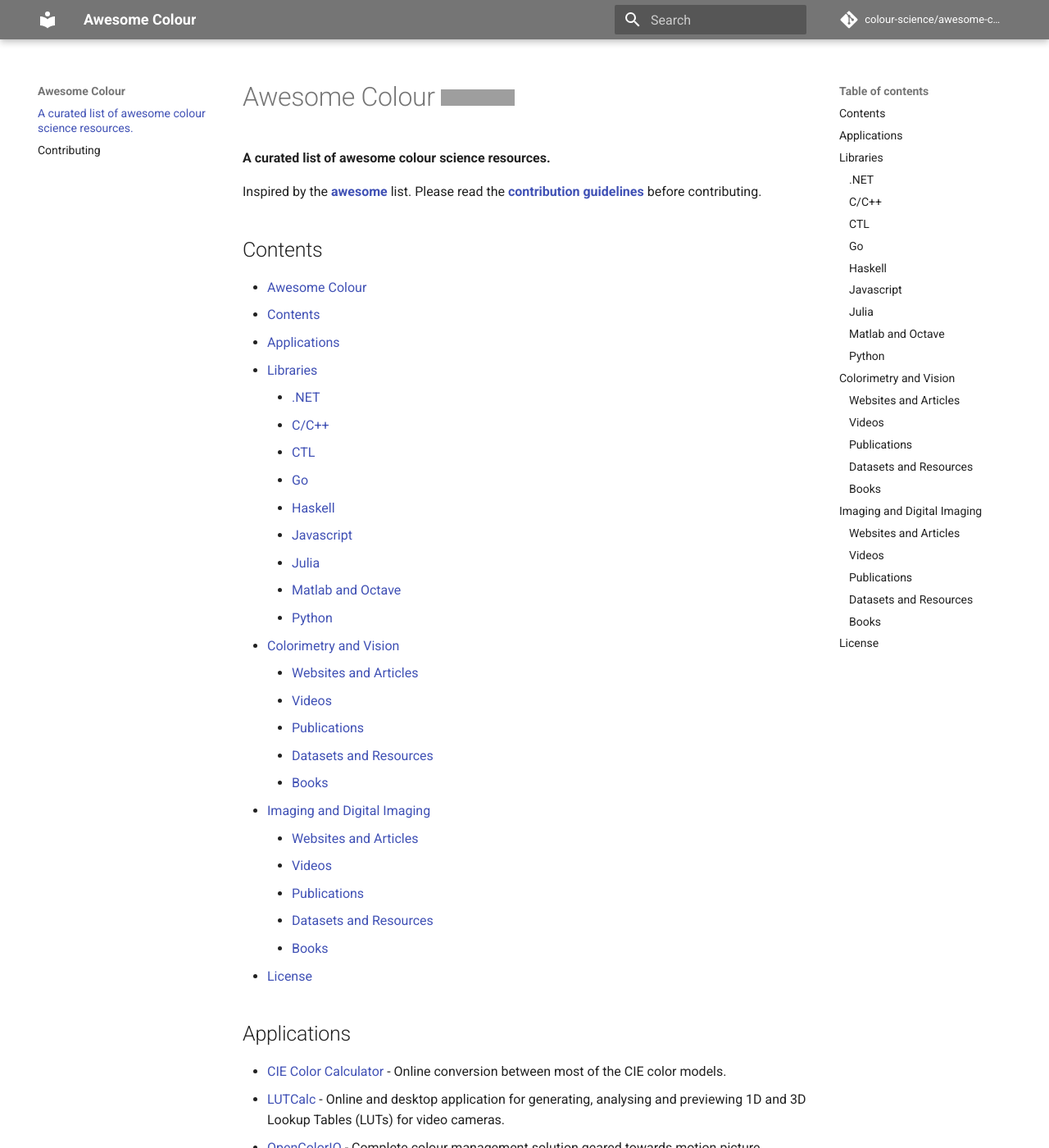
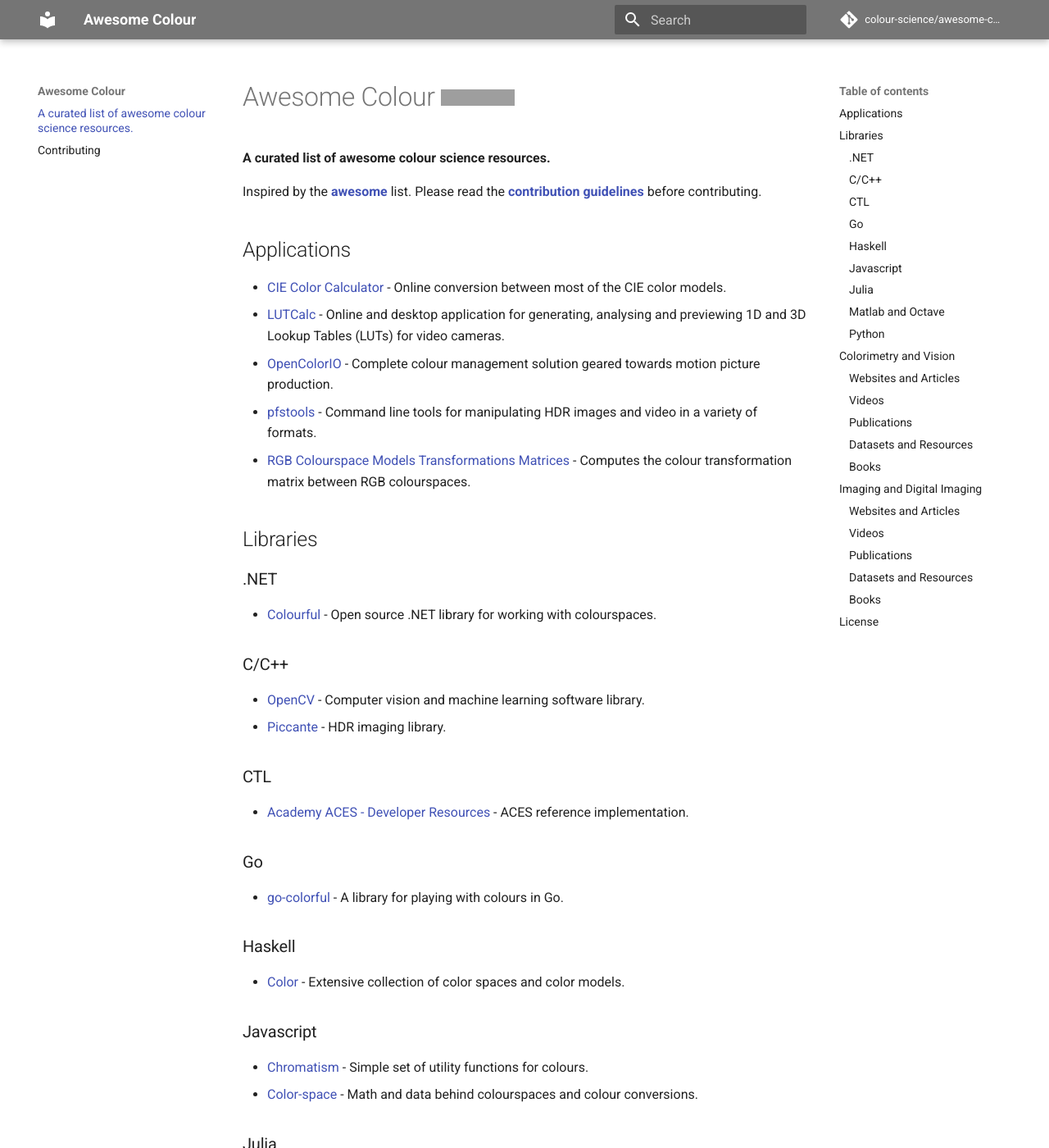
Before and after one commit to colour-science/awesome-colour, an MkDocs documentation site: the page built from docs/index.md, in a window 1280 px wide and 1400 px high. Shown: the whole window at 82% size. Built offline with MkDocs 1.6.1 and Material for MkDocs 9.7.7, drawn with Linux system fonts in a browser that asks for light colours; comment, search, counter and statistics services are not loaded; some of the changed text lies outside the part shown; grey boxes are pictures that could not be loaded.

Commit message:
Add *ColorAide*, remove ToC.

```diff
--- a/.pre-commit-config.yaml
+++ b/.pre-commit-config.yaml
@@ -37,7 +37,7 @@
     rev: 1.16.0
     hooks:
       - id: blacken-docs
-        language_version: python3.9
+        language_version: python3.10
   - repo: https://github.com/pre-commit/mirrors-prettier
     rev: "v3.1.0"
     hooks:
--- a/docs/index.md
+++ b/docs/index.md
@@ -4,46 +4,12 @@
 
 Inspired by the **[awesome](https://github.com/sindresorhus/awesome)** list. Please read the **[contribution guidelines](contributing.md)** before contributing.
 
-## Contents
-
-<!-- START doctoc generated TOC please keep comment here to allow auto update -->
-<!-- DON'T EDIT THIS SECTION, INSTEAD RE-RUN doctoc TO UPDATE -->
-
-- [Awesome Colour](#awesome-colour-)
-  - [Contents](#contents)
-  - [Applications](#applications)
-  - [Libraries](#libraries)
-    - [.NET](#net)
-    - [C/C++](#cc)
-    - [CTL](#ctl)
-    - [Go](#go)
-    - [Haskell](#haskell)
-    - [Javascript](#javascript)
-    - [Julia](#julia)
-    - [Matlab and Octave](#matlab-and-octave)
-    - [Python](#python)
-  - [Colorimetry and Vision](#colorimetry-and-vision)
-    - [Websites and Articles](#websites-and-articles)
-    - [Videos](#videos)
-    - [Publications](#publications)
-    - [Datasets and Resources](#datasets-and-resources)
-    - [Books](#books)
-  - [Imaging and Digital Imaging](#imaging-and-digital-imaging)
-    - [Websites and Articles](#websites-and-articles-1)
-    - [Videos](#videos-1)
-    - [Publications](#publications-1)
-    - [Datasets and Resources](#datasets-and-resources-1)
-    - [Books](#books-1)
-  - [License](#license)
-
-<!-- END doctoc generated TOC please keep comment here to allow auto update -->
-
 ## Applications
 
 - [CIE Color Calculator](http://www.brucelindbloom.com/ColorCalculator.html) - Online conversion between most of the CIE color models.
-- [LUTCalc](https://cameramanben.github.io/LUTCalc/) - Online and desktop application for generating, analysing and previewing 1D and 3D Lookup Tables (LUTs) for video cameras.
-- [OpenColorIO](http://opencolorio.org/) - Complete colour management solution geared towards motion picture production.
-- [pfstools](http://pfstools.sourceforge.net/) - Command line tools for manipulating HDR images and video in a variety of formats.
+- [LUTCalc](https://cameramanben.github.io/LUTCalc) - Online and desktop application for generating, analysing and previewing 1D and 3D Lookup Tables (LUTs) for video cameras.
+- [OpenColorIO](http://opencolorio.org) - Complete colour management solution geared towards motion picture production.
+- [pfstools](http://pfstools.sourceforge.net) - Command line tools for manipulating HDR images and video in a variety of formats.
 - [RGB Colourspace Models Transformations Matrices](https://www.colour-science.org/cgi-bin/rgb_colourspace_models_transformation_matrices.cgi) - Computes the colour transformation matrix between RGB colourspaces.
 
 ## Libraries
@@ -54,20 +20,20 @@
 
 ### C/C++
 
-- [OpenCV](https://opencv.org/) - Computer vision and machine learning software library.
+- [OpenCV](https://opencv.org) - Computer vision and machine learning software library.
 - [Piccante](https://github.com/cnr-isti-vclab/piccante) - HDR imaging library.
 
 ### CTL
 
-- [Academy ACES - Developer Resources](https://github.com/ampas/aces-dev/) - ACES reference implementation.
+- [Academy ACES - Developer Resources](https://github.com/ampas/aces-dev) - ACES reference implementation.
 
 ### Go
 
-- [go-colorful](https://github.com/lucasb-eyer/go-colorful/) - A library for playing with colours in Go.
+- [go-colorful](https://github.com/lucasb-eyer/go-colorful) - A library for playing with colours in Go.
 
 ### Haskell
 
-- [Color](https://github.com/lehins/Color/) - Extensive collection of color spaces and color models.
+- [Color](https://github.com/lehins/Color) - Extensive collection of color spaces and color models.
 
 ### Javascript
 
@@ -83,13 +49,14 @@
 - [Colorlab](https://www.uv.es/vista/vistavalencia/software/colorlab.html) - Colour computation and visualization toolbox.
 - [HDR_Toolbox](https://github.com/banterle/HDR_Toolbox) - Toolbox for processing HDR images.
 - [Munsell and Kubelka-Munk Toolbox](http://www.munsellcolourscienceforpainters.com/MunsellAndKubelkaMunkToolbox/MunsellAndKubelkaMunkToolbox.html) - Computations involving the Munsell colour system and the Kubelka-Munk mixture model.
-- [Psychtoolbox](http://psychtoolbox.org/) - Functions for vision and neuroscience research.
+- [Psychtoolbox](http://psychtoolbox.org) - Functions for vision and neuroscience research.
 
 ### Python
 
-- [Colorspacious](http://colorspacious.readthedocs.io/) - Easy to use library for performing colourspace conversions.
-- [Colour](https://www.colour-science.org/) - Package providing a comprehensive number of algorithms and datasets for colour science.
-- [python-colormath](http://python-colormath.readthedocs.io/) - Abstracts common colour math operations.
+- [ColorAide](https://facelessuser.github.io/coloraide) - Easy to use library for performing colourspace conversions.
+- [Colorspacious](http://colorspacious.readthedocs.io) - Easy to use library for performing colourspace conversions.
+- [Colour](https://www.colour-science.org) - Package providing a comprehensive number of algorithms and datasets for colour science.
+- [python-colormath](http://python-colormath.readthedocs.io) - Abstracts common colour math operations.
 
 ## Colorimetry and Vision
 
@@ -97,19 +64,19 @@
 
 - [Akiyoshi's Illusion Pages](http://www.ritsumei.ac.jp/~akitaoka/index-e.html) - Optical illusions.
 - [Awesome Computer Vision](https://github.com/jbhuang0604/awesome-computer-vision) - Curated list of awesome computer vision resources.
-- [Bruce Lindbloom](http://brucelindbloom.com/) - Online resource for colour conversion mathematics.
-- [CG Cinematography](https://chrisbrejon.com/cg-cinematography/) - Online book by chris brejon.
+- [Bruce Lindbloom](http://brucelindbloom.com) - Online resource for colour conversion mathematics.
+- [CG Cinematography](https://chrisbrejon.com/cg-cinematography) - Online book by chris brejon.
 - [CIE Termlist](https://cie.co.at/e-ilv) - Over 1400 definitions of colour science terms.
-- [Color: From Hexcodes to Eyeballs](http://jamie-wong.com/post/color/) - Article on how colour get from code values to your eyes.
+- [Color: From Hexcodes to Eyeballs](http://jamie-wong.com/post/color) - Article on how colour get from code values to your eyes.
 - [Color FAQ](http://poynton.ca/notes/colour_and_gamma/ColorFAQ.html) - Clarifies aspects of colour specification and image coding.
-- [Color Usage Research Lab](https://colorusage.arc.nasa.gov/) - Colour usage in information display graphics.
+- [Color Usage Research Lab](https://colorusage.arc.nasa.gov) - Colour usage in information display graphics.
 - [Color Vision](http://www.handprint.com/LS/CVS/color.html) - Thorough page on colour vision.
-- [Colourware](http://colourware.org/tag/colour/) - Blog on colour science, theory and psychology.
-- [John the Math Guy](http://johnthemathguy.blogspot.co.nz/) - Blog on applied math, computation, color science, printing and history of science.
-- [Light and Shadows](https://ciechanow.ski/lights-and-shadows/) - Interactive light interaction visualisations.
+- [Colourware](http://colourware.org/tag/colour) - Blog on colour science, theory and psychology.
+- [John the Math Guy](http://johnthemathguy.blogspot.co.nz) - Blog on applied math, computation, color science, printing and history of science.
+- [Light and Shadows](https://ciechanow.ski/lights-and-shadows) - Interactive light interaction visualisations.
 - [Spectroscopy, CCD and Astronomy](http://www.astrosurf.com/buil/index.html) - Website dedicated to the use of electronic detectors in the field of astronomy and spectroscopy.
-- [The Dimensions of Colour](http://www.huevaluechroma.com/) - Modern colour theory for traditional and digital painting media.
-- [Why is Color](http://www.rit-mcsl.org/fairchild/WhyIsColor/) - Exploration of the mysteries of color.
+- [The Dimensions of Colour](http://www.huevaluechroma.com) - Modern colour theory for traditional and digital painting media.
+- [Why is Color](http://www.rit-mcsl.org/fairchild/WhyIsColor) - Exploration of the mysteries of color.
 
 ### Videos
 
@@ -125,10 +92,10 @@
 
 ### Datasets and Resources
 
-- [Capbone](http://capbone.com/spectral-reflectance-database/) - Spectral reflectance database from hyperspectral images.
-- [CVRL](http://www.cvrl.org/) - Colour & Vision Research laboratory and database.
+- [Capbone](http://capbone.com/spectral-reflectance-database) - Spectral reflectance database from hyperspectral images.
+- [CVRL](http://www.cvrl.org) - Colour & Vision Research laboratory and database.
 - [Color-data](https://github.com/nschloe/color-data) - Collected experimental colour data.
-- [Colour - Datasets](https://github.com/colour-science/colour-datasets) - Colour science datasets for use with [Colour](https://www.colour-science.org/).
+- [Colour - Datasets](https://github.com/colour-science/colour-datasets) - Colour science datasets for use with [Colour](https://www.colour-science.org).
 - [Rochester Institute of Technology - Colour Data](https://www.rit.edu/science/pocs/useful-data) - R.I.T. colour science dataset.
 
 ### Books
@@ -147,27 +114,27 @@
 - [Academy ACES](http://www.oscars.org/science-technology/sci-tech-projects/aces) - Industry standard for managing colour throughout the life cycle of a motion picture or television production.
 - [Basic Photographic Sensitometry Workbook](https://www.kodak.com/content/products-brochures/Film/Basic-Photographic-Sensitometry-Workbook.pdf) - An Eastman Kodak's workbook on photographic sensitometry.
 - [Chromatic Aberration Simulator](https://smallpond.ca/jim/photomicrography/ca/index.html) - A web-based online axial and transverse chromatic aberration simulator.
-- [Cinematic Color](http://cinematiccolor.org/) - Motion picture colour management.
-- [Digital Camera Reviews and Sensor Performance Summary](http://www.clarkvision.com/articles/digital.sensor.performance.summary/) - Digital camera sensor electronics and concepts.
+- [Cinematic Color](http://cinematiccolor.org) - Motion picture colour management.
+- [Digital Camera Reviews and Sensor Performance Summary](http://www.clarkvision.com/articles/digital.sensor.performance.summary) - Digital camera sensor electronics and concepts.
 - [Gamma FAQ](http://poynton.ca/notes/colour_and_gamma/GammaFAQ.html) - Frequently asked questions about gamma correction.
 - [How to Measure](https://www.rawdigger.com/howtouse/how-to_measure) - Series of direct links to blog posts on how to measure sensor parameters.
-- [Image Dynamic Range](https://bartwronski.com/2016/09/01/dynamic-range-and-evs/) - Dynamic range in games.
-- [Importance of Terminology and sRGB Uncertainty](https://www.colour-science.org/posts/the-importance-of-terminology-and-srgb-uncertainty/) - Disambiguation article with emphasis on colour science terminology.
+- [Image Dynamic Range](https://bartwronski.com/2016/09/01/dynamic-range-and-evs) - Dynamic range in games.
+- [Importance of Terminology and sRGB Uncertainty](https://www.colour-science.org/posts/the-importance-of-terminology-and-srgb-uncertainty) - Disambiguation article with emphasis on colour science terminology.
 - [Optics Primer](https://www.photonstophotos.net/GeneralTopics/Lenses/Optics_Primer/Optics_Primer.htm) - A primer to introduce optical principals to photographers.
-- [Photons to Photos](http://photonstophotos.net/) - Camera sensor data.
-- [SMPTE Metadata Registers](https://registry.smpte-ra.org/apps/pages/) - Registers of metadata items identified by SMPTE Universal Labels.
+- [Photons to Photos](http://photonstophotos.net) - Camera sensor data.
+- [SMPTE Metadata Registers](https://registry.smpte-ra.org/apps/pages) - Registers of metadata items identified by SMPTE Universal Labels.
 - [Subpixel Zoo - A Catalog of Subpixel Geometry](https://geometrian.com/programming/reference/subpixelzoo/index.php) - A comprehensive gallery of various display subpixels.
 - [The Pumpkin - Optics](http://dougkerr.net/Pumpkin/#Optics) - Optics, digital photography and imaging articles by Doug A. Kerr.
 
 ### Videos
 
-- [Display Optics 101](https://www.3m.com/3M/en_US/display-solutions-us/the-science-behind-the-display/display-optics-101/) - 3M course on LCD technology.
+- [Display Optics 101](https://www.3m.com/3M/en_US/display-solutions-us/the-science-behind-the-display/display-optics-101) - 3M course on LCD technology.
 
 ### Publications
 
 - [An Artist-Friendly Workflow for Panoramic HDRI](http://blog.selfshadow.com/publications/s2016-shading-course/unity/s2016_pbs_unity_hdri_notes.pdf) - Artist friendly capture and usage of HDR images for Image Based Lighting.
 - [FilmLight - Standard Colour Spaces](https://www.filmlight.ltd.uk/pdf/whitepapers/FL-TL-TN-0417-StdColourSpaces.pdf) - Colour spaces concepts and applications in imaging.
-- [HDR image reconstruction from a single exposure using deep CNNs](http://hdrv.org/hdrcnn/) - HDR images reconstructing from low dynamic range (LDR) input images.
+- [HDR image reconstruction from a single exposure using deep CNNs](http://hdrv.org/hdrcnn) - HDR images reconstructing from low dynamic range (LDR) input images.
 - [Learning to See in the Dark](http://web.engr.illinois.edu/~cchen156/SID.html) - Low light images enhancement with CNN.
 - [Perceptual uniformity in digital image representation and display](https://pdfs.semanticscholar.org/9a86/b2863e0872d405dc69dd0b96621d82be088f.pdf) - Clarifications on some widely misunderstood aspects of image coding.
 - [Standard for Characterization of Image Sensors and Cameras](http://www.emva.org/wp-content/uploads/EMVA1288-3.1a.pdf) - Monochrome and color digital cameras characterization.
@@ -182,7 +149,7 @@
 
 ### Books
 
-- [Advanced High Dynamic Range Imaging: Theory and Practice](http://advancedhdrbook.com/)
+- [Advanced High Dynamic Range Imaging: Theory and Practice](http://advancedhdrbook.com)
 - [Digital Color Management: Encoding Solutions, 2nd Edition](https://www.wiley.com/en-us/Digital+Color+Management%3A+Encoding+Solutions%2C+2nd+Edition-p-9780470512449)
 - [Digital Video and HD (Second Edition)](https://www.sciencedirect.com/science/book/9780123919267)
 - [The Reproduction of Colour](https://onlinelibrary.wiley.com/doi/book/10.1002/0470024275)
--- a/pyproject.toml
+++ b/pyproject.toml
@@ -28,13 +28,13 @@
 ]
 
 [tool.poetry.dependencies]
-python = ">= 3.9, < 3.13"
+python = ">= 3.10, < 3.14"
 mkdocs = "*"
 "mkdocs-material" = "*"
 
 [tool.poetry.group.dev.dependencies]
 invoke = "*"
-pre-commit = ">= 3.5"
+pre-commit = "*"
 
 [tool.codespell]
 ignore-words-list = 'buil'
```
Also changed, not shown: readme.md (+33 -66 lines).
